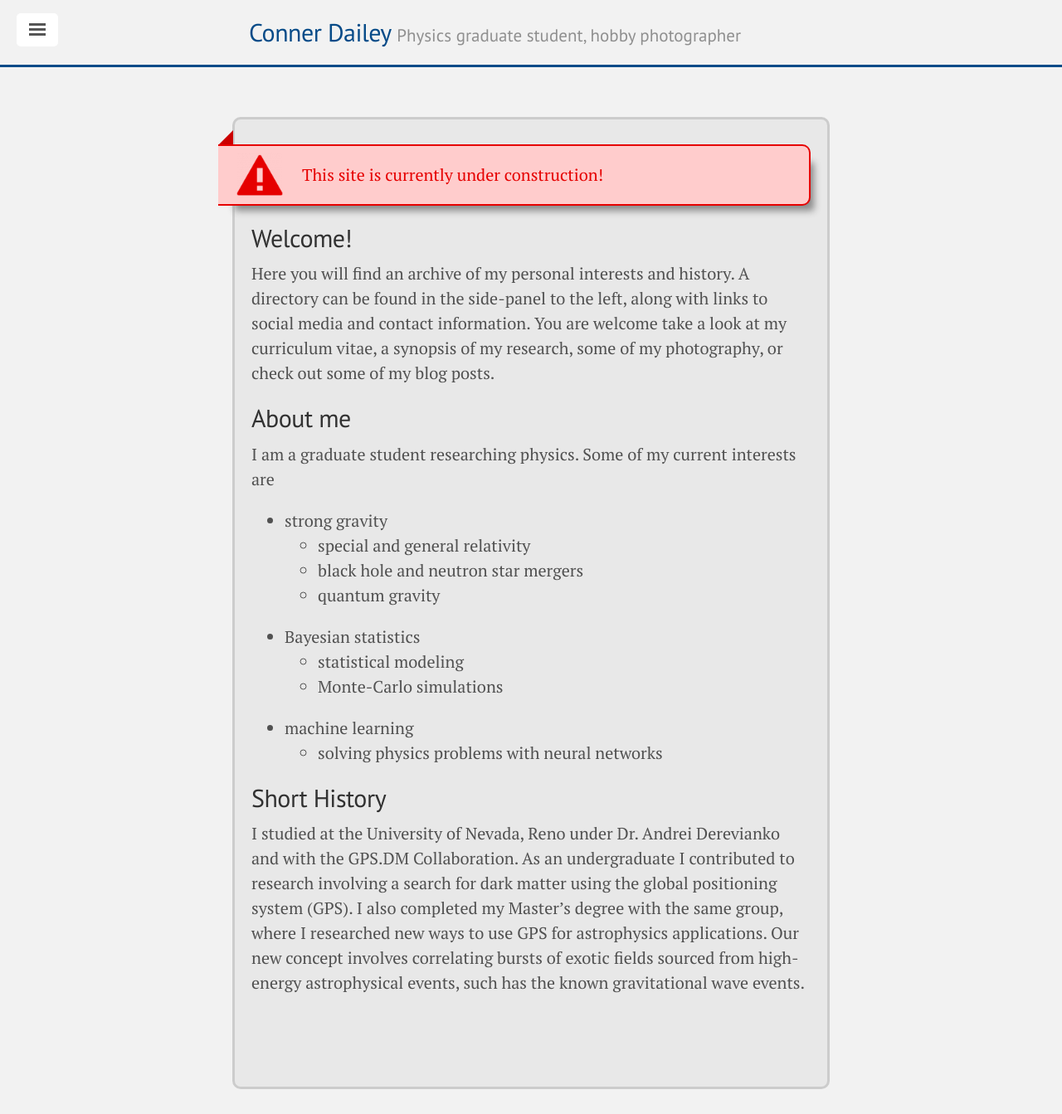
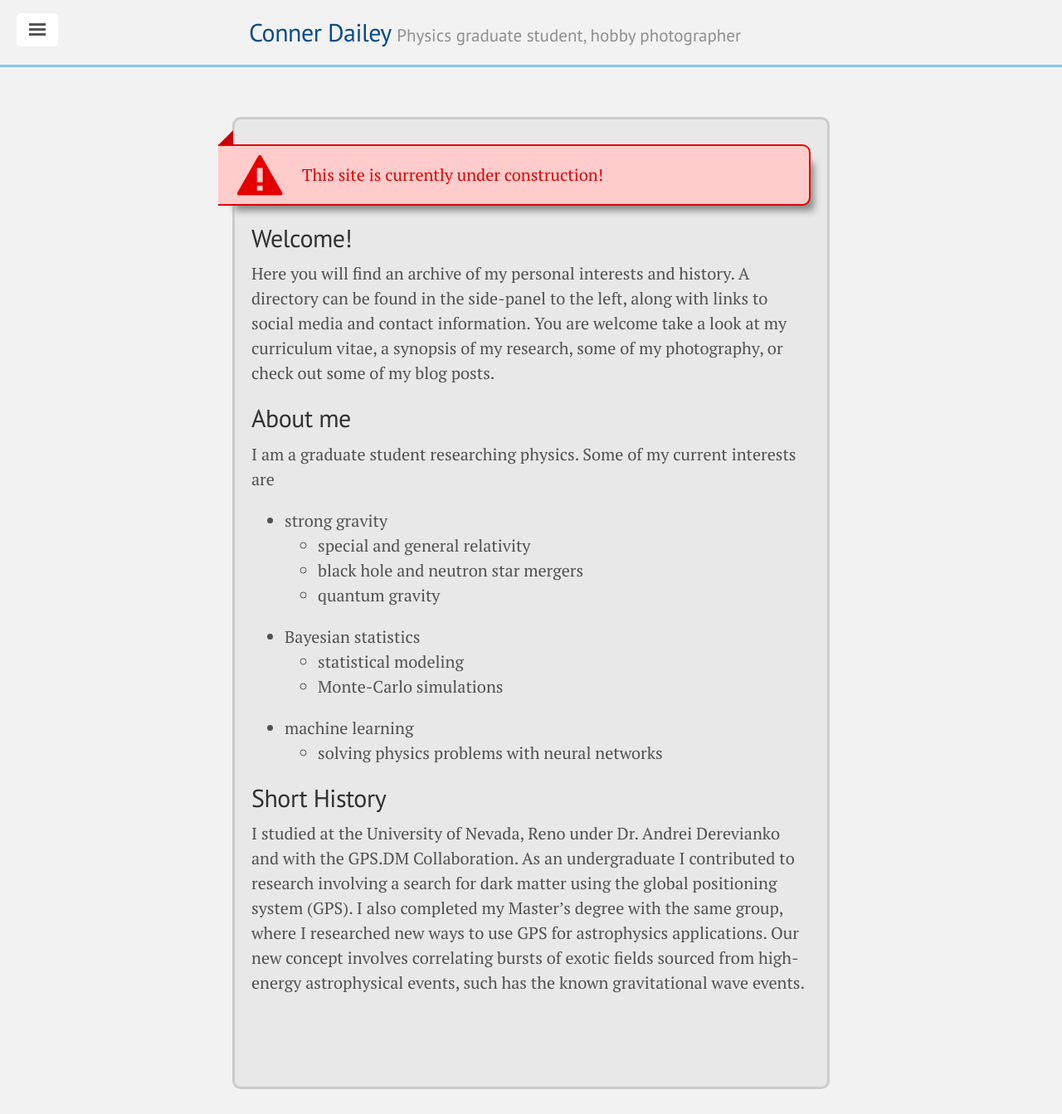
Before and after one commit to TakeTwiceDailey/TakeTwiceDailey.github.io, a Jekyll site: the page built from index.md, in a window 1280 px wide. Shown: the whole page at 83% size. Built offline with Jekyll 4.4.1, drawn with Linux system fonts in a browser that asks for light colours; nearby versions of some CDN libraries.

Commit message:
style changes

```diff
--- a/public/css/lanyon.css
+++ b/public/css/lanyon.css
@@ -98,7 +98,7 @@ h1, h2, h3, h4, h5, h6 {
   padding-top:    1rem;
   padding-bottom: 1rem;
   margin-bottom: 3rem;
-  border-bottom: 3px solid #074B88;
+  border-bottom: 3px solid #86c3f9;
 }
 .masthead-title {
   margin-top: 0;
```
